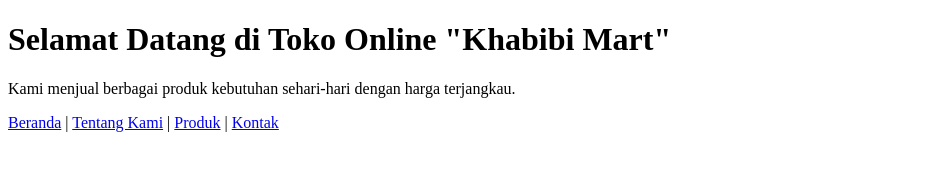
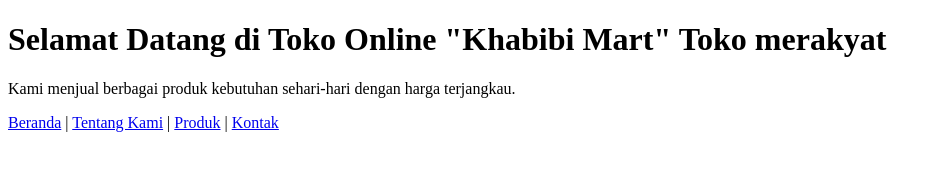
Before and after one commit to umarhabibi2025/webhub, a plain HTML site: page index.html in a window 1280 px wide. Shown: the whole page, without its empty margins (0-942 px from the left). Drawn offline with Linux system fonts and the light colour scheme.

Commit message:
Update welcome message in index.html
Added 'Toko merakyat' to the welcome message.

```diff
--- a/index.html
+++ b/index.html
@@ -4,7 +4,7 @@
 <title>Toko Online Sederhana</title>
 </head>
 <body>
-<h1>Selamat Datang di Toko Online "Khabibi Mart"</h1>
+<h1>Selamat Datang di Toko Online "Khabibi Mart" Toko merakyat</h1>
 <p>Kami menjual berbagai produk kebutuhan sehari-hari dengan harga terjangkau.</p>
 <nav>
 <a href="index.html">Beranda</a> |
@@ -13,4 +13,5 @@
 <a href="kontak.html">Kontak</a>
 </nav>
 </body>
+
 </html>
```
